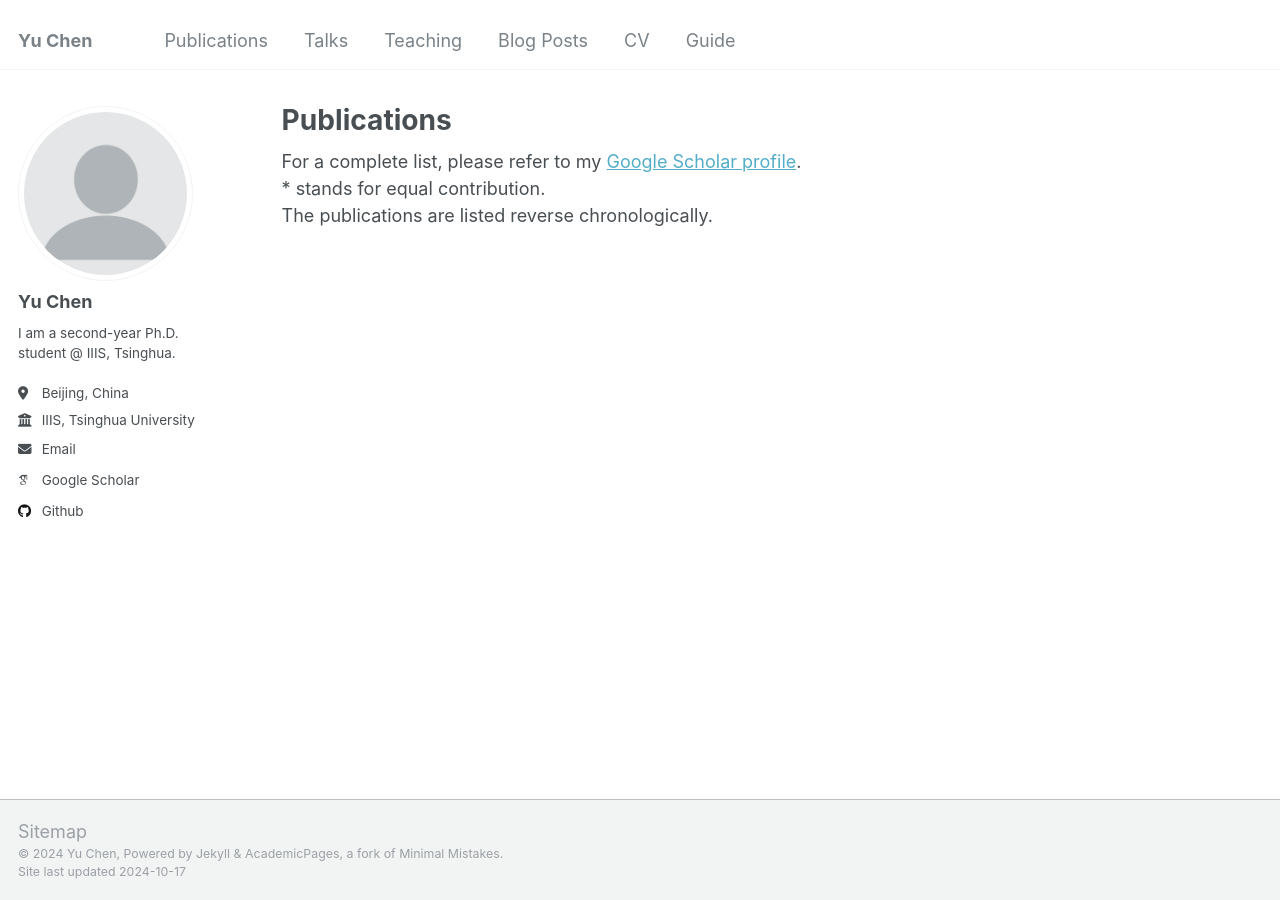
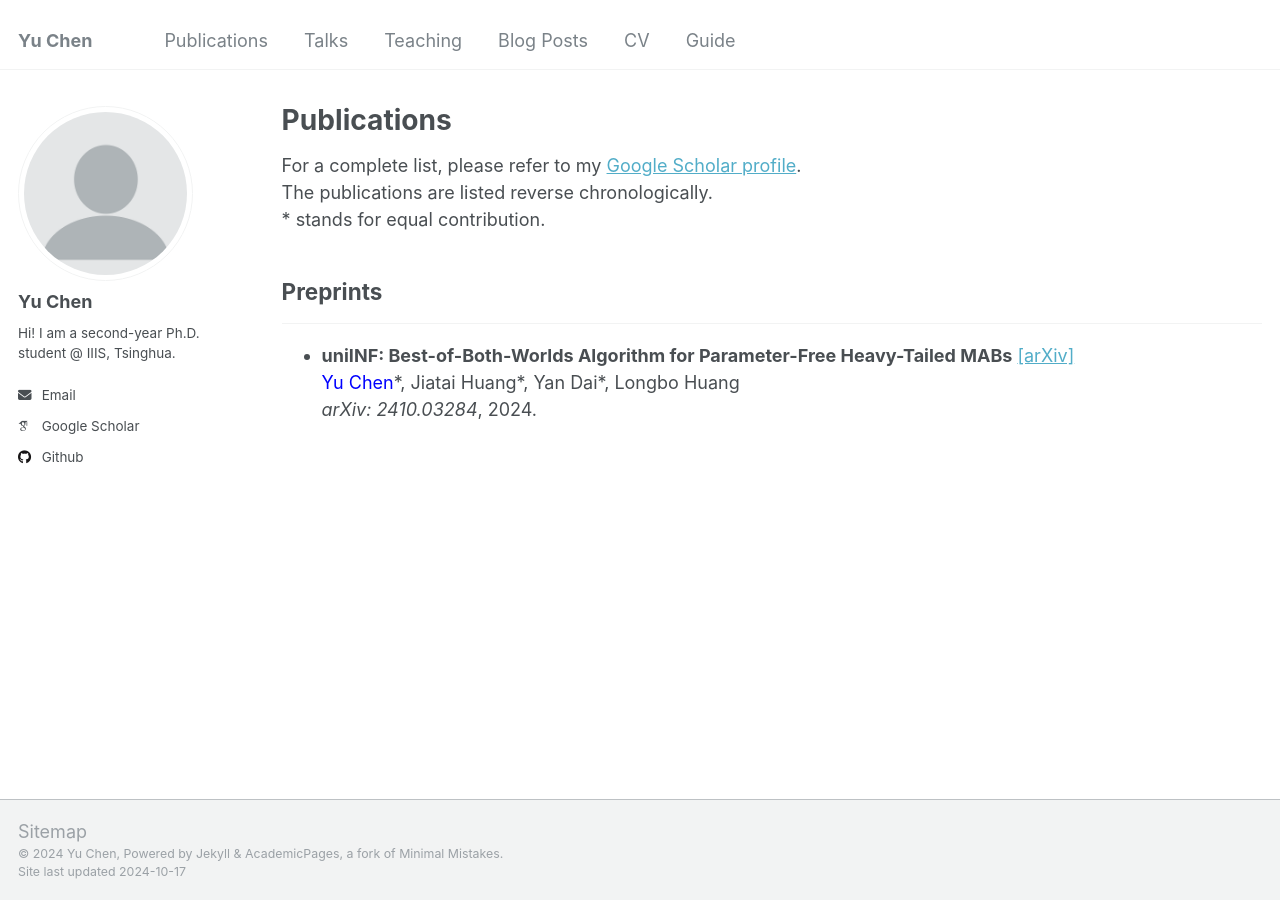
Before and after one commit to custyhs/custyhs.github.io, a Jekyll site: the page built from _pages/publications.md, in a window 1280 px wide. Built offline with Jekyll 4.4.1, drawn with Linux system fonts in a browser that asks for light colours; some web fonts are replaced.

Commit message:
new version of pub

```diff
--- a/_config.yml
+++ b/_config.yml
@@ -24,9 +24,9 @@ author:
   avatar           : "profile.png"
   name             : "Yu Chen"
   pronouns         : # example: "she/her"
-  bio              : "I am a second-year Ph.D. student @ IIIS, Tsinghua."
-  location         : "Beijing, China"
-  employer         : "IIIS, Tsinghua University"
+  bio              : "Hi! I am a second-year Ph.D. student @ IIIS, Tsinghua."
+  location         : # "Beijing, China"
+  employer         : # "[IIIS, Tsinghua University](https://iiis.tsinghua.edu.cn/en/)"
   uri              : # URL
   email            : "chenyu23@mails.tsinghua.edu.cn"
 
@@ -169,6 +169,7 @@ exclude:
   - config
   - Dockerfile
   - Gemfile
+  - Gemfile.lock
   - Gruntfile.js
   - gulpfile.js
   - LICENSE
@@ -180,6 +181,7 @@ exclude:
   - README
   - tmp
   - vendor
+  - $
 keep_files:
   - .git
   - .svn
--- /dev/null
+++ b/_pages/publications.md
@@ -0,0 +1,16 @@
+---
+layout: archive
+title: "Publications"
+permalink: /publications/
+author_profile: true
+---
+
+For a complete list, please refer to my [Google Scholar profile](https://scholar.google.com/citations?user=rJ6Ipa0AAAAJ).
+The publications are listed reverse chronologically.
+\* stands for equal contribution.
+
+<h2>Preprints</h2><hr />
+
+- **uniINF: Best-of-Both-Worlds Algorithm for Parameter-Free Heavy-Tailed MABs** [[arXiv]](https://arxiv.org/pdf/2410.03284)
+  <br><font color = blue>Yu Chen</font>\*, Jiatai Huang\*, Yan Dai\*, Longbo Huang
+  *arXiv: 2410.03284*, 2024.
```
Also changed, not shown: _publications/2024-02-17-paper-title-number-4.md (+1 -1 lines), _publications/uniINF: Best-of-Both-Worlds Algorithm for Parameter-Free Heavy-Tailed MABs.md (+2 -2 lines), _pages/publications tmp.html (renamed from _pages/publications.html), 1 other file.
